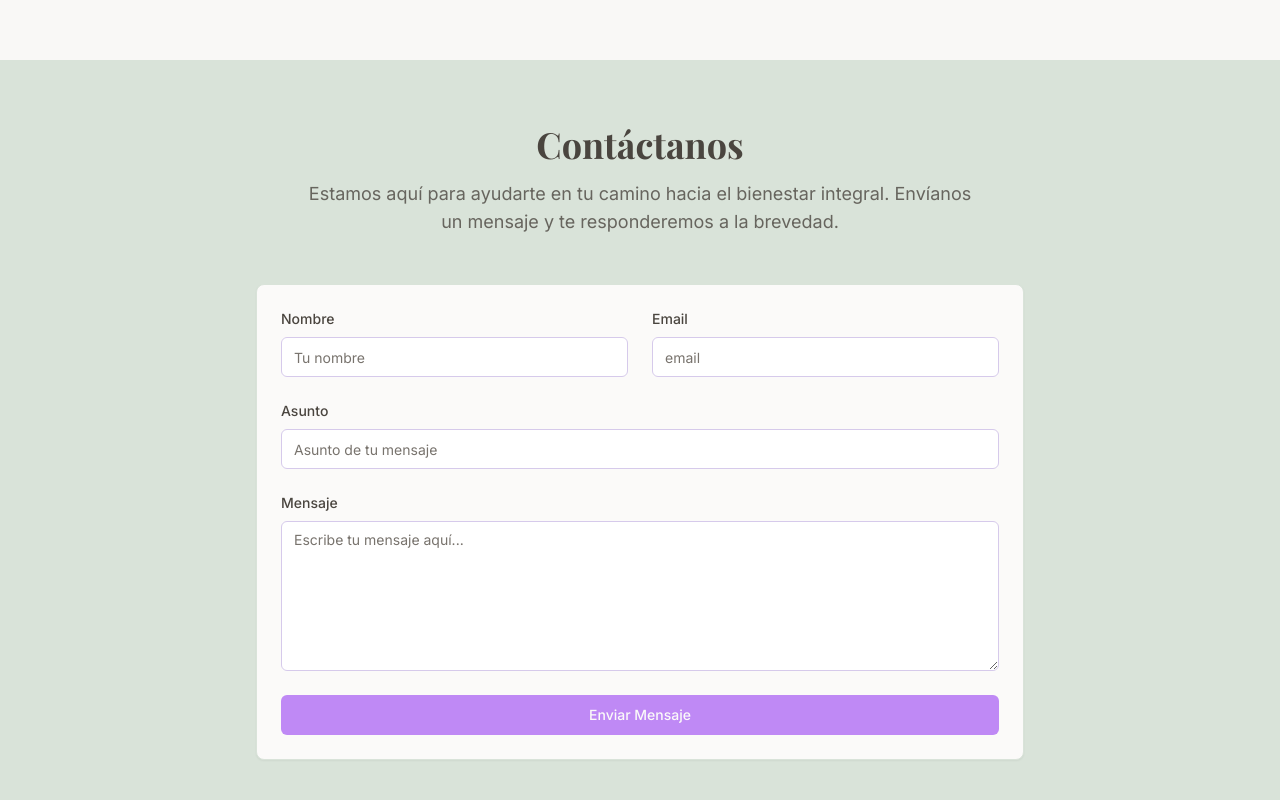
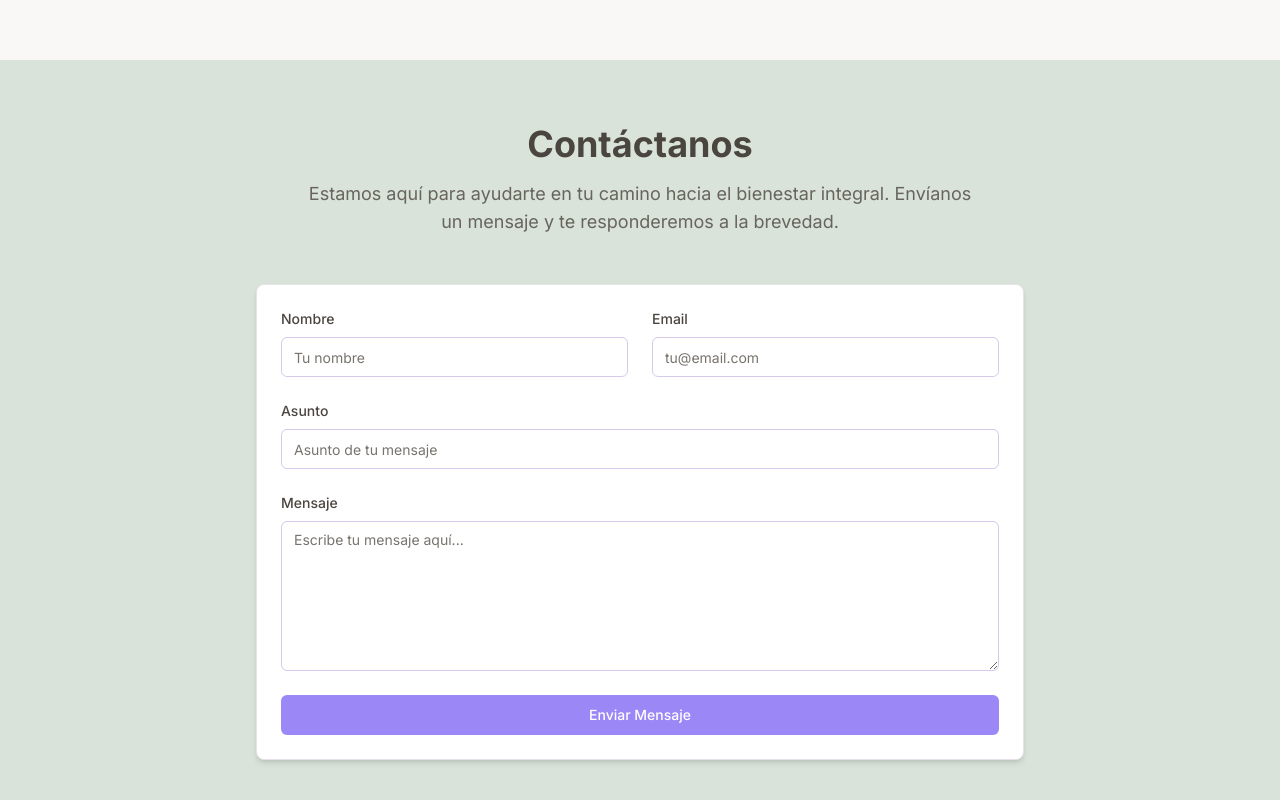
Before and after one commit to Diegoung/holistic-haven-react, a React (Vite) app: page / in a window 1280 px wide. Shown: the part 3720-4520 px from the top of the page. Built offline with nearby package versions, Linux system fonts and the light colour scheme.

Commit message:
Fix import errors in Contact.tsx
The component Contact.tsx had import errors.

```diff
--- a/src/components/Contact.tsx
+++ b/src/components/Contact.tsx
@@ -14,9 +14,9 @@ const Contact: React.FC = () => {
 
   return (
     <section className="py-16 bg-holistic-mint">
-      <div className="holistic-container">
+      <div className="container mx-auto px-4">
         <div className="text-center mb-12">
-          <h2 className="holistic-heading text-3xl md:text-4xl font-bold mb-4">Contáctanos</h2>
+          <h2 className="text-3xl md:text-4xl font-bold mb-4 text-holistic-dark">Contáctanos</h2>
           <p className="text-lg text-holistic-dark/80 max-w-2xl mx-auto">
             Estamos aquí para ayudarte en tu camino hacia el bienestar integral. Envíanos un mensaje
             y te responderemos a la brevedad.
@@ -24,7 +24,7 @@ const Contact: React.FC = () => {
         </div>
 
         <div className="max-w-3xl mx-auto">
-          <Card className="holistic-card">
+          <Card className="bg-white shadow-md">
             <CardContent className="p-6">
               <form onSubmit={handleSubmit} className="space-y-6">
                 <div className="grid grid-cols-1 md:grid-cols-2 gap-6">
@@ -46,7 +46,7 @@ const Contact: React.FC = () => {
                     <Input
                       id="email"
                       type="email"
-                      placeholder="email"
+                      placeholder="tu@email.com"
                       className="bg-white border-holistic-lavender focus:border-holistic-purple"
                       required
                     />
@@ -77,7 +77,10 @@ const Contact: React.FC = () => {
                   />
                 </div>
 
-                <Button type="submit" className="holistic-btn-primary w-full">
+                <Button
+                  type="submit"
+                  className="w-full bg-holistic-purple hover:bg-holistic-purple/90 text-white"
+                >
                   Enviar Mensaje
                 </Button>
               </form>
```
